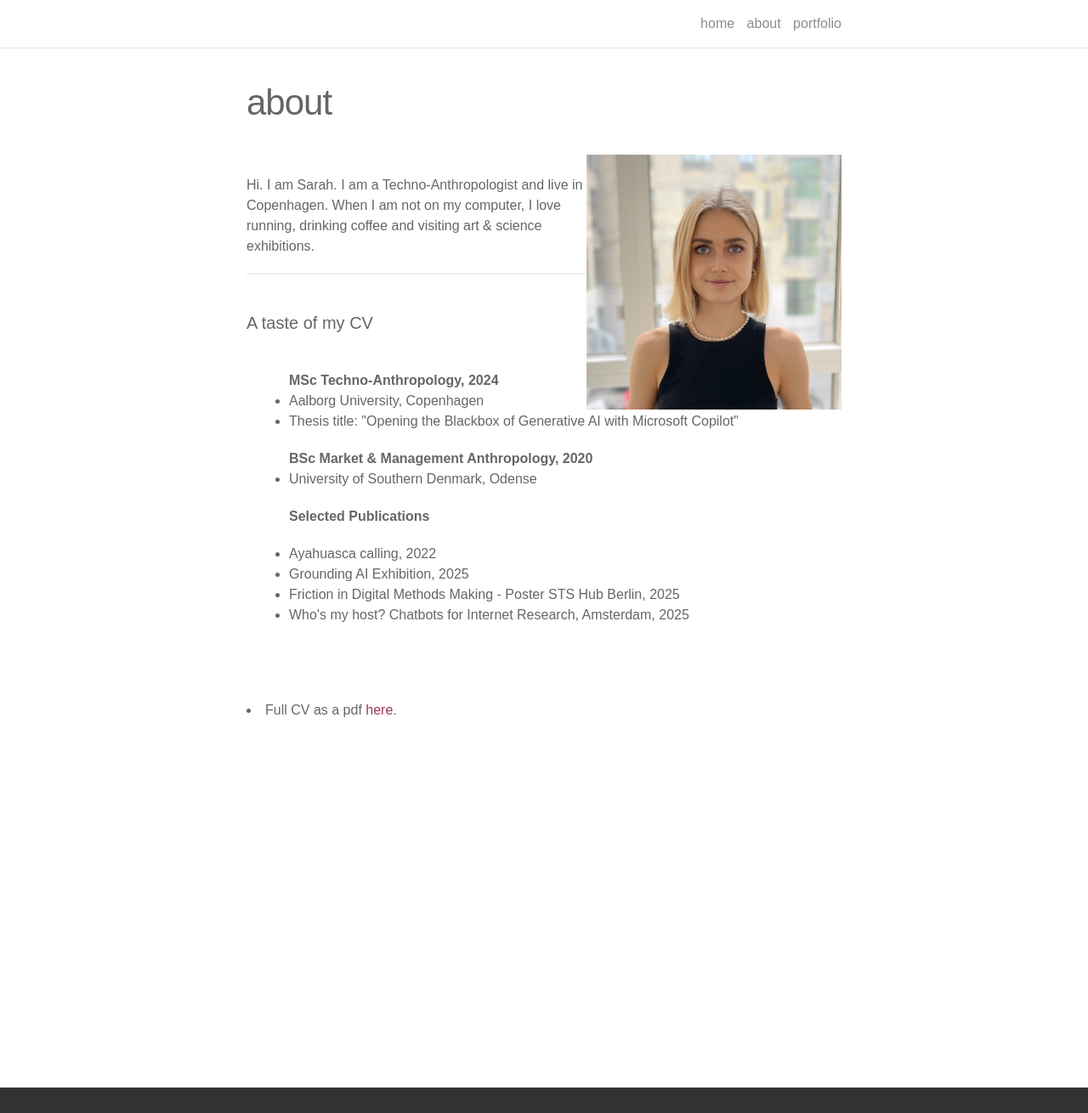
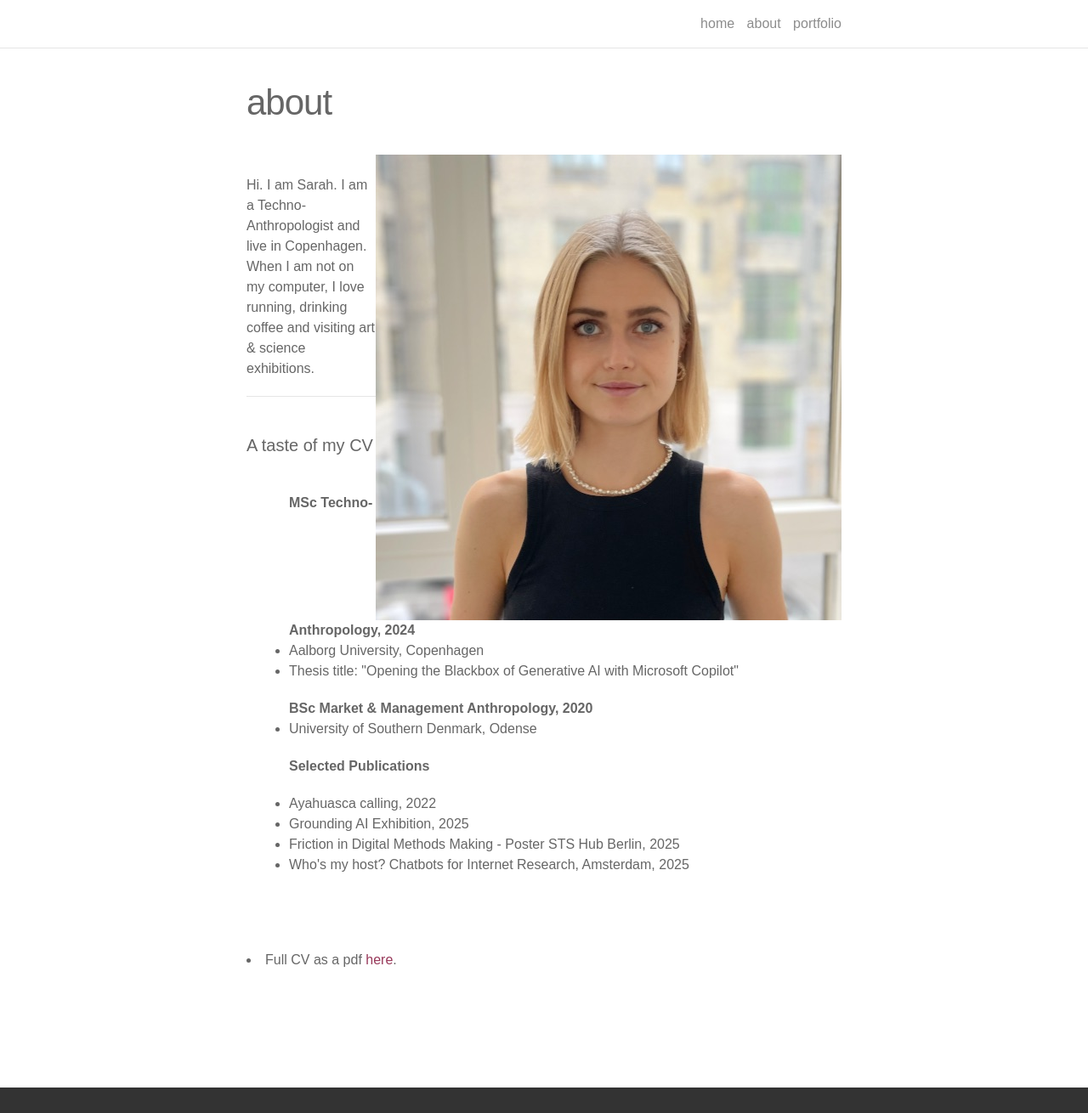
Before and after one commit to Sarah-HCEL/sarahfeldes.github.io, a Jekyll site: the page built from about.md, in a window 1280 px wide and 1310 px high. Shown: the whole window at 85% size. Built offline with Jekyll 4.4.1, drawn with Linux system fonts in a browser that asks for light colours; nearby versions of some CDN libraries.

Commit message:
Update about.md

```diff
--- a/about.md
+++ b/about.md
@@ -4,7 +4,7 @@
 permalink: /about/
 ---
 
-<img src="/img/SARAHIDPICTURE2.jpg" alt="Sarah ID" style="float:right; max-width:300px;" />
+<img src="/img/SARAHIDPICTURE2.JPG" alt="Sarah ID" style="float:right" />
 
 <br/>
 Hi.
```
